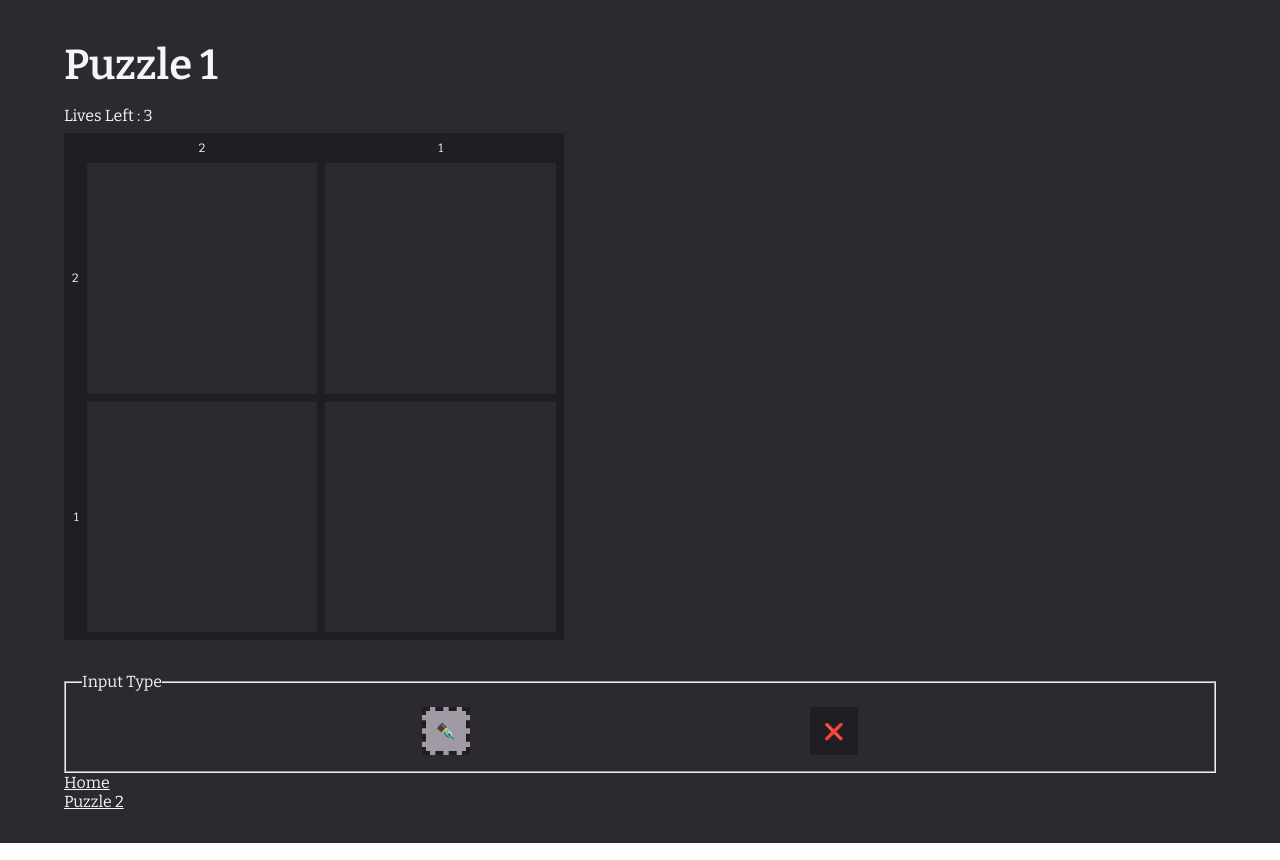
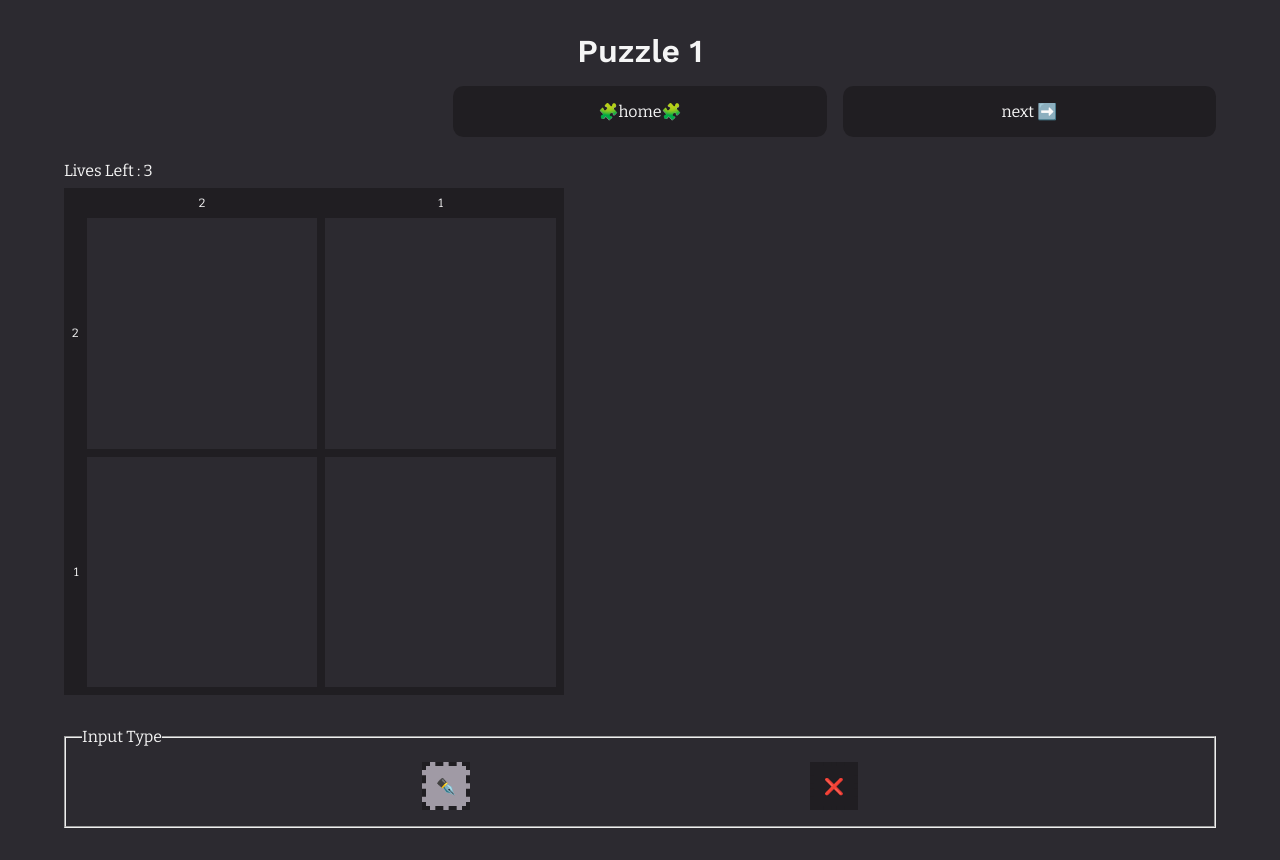
Before and after one commit to DanForder/nonogram, a React (Create React App) app: page /nonogram/puzzles/1 in a window 1280 px wide. Built offline with nearby package versions, Linux system fonts and the light colour scheme.

Commit message:
added puzzle headings

```diff
--- /dev/null
+++ b/src/components/PuzzleHeader/PuzzleHeader.scss
@@ -0,0 +1,41 @@
+@use "../../styles/variables" as *;
+
+.puzzle-header {
+  display: grid;
+  grid-template-areas:
+    "heading heading heading"
+    "previous-puzzle home next-puzzle";
+  grid-template-columns: 1fr 1fr 1fr;
+  gap: 1rem;
+  margin-bottom: 1rem;
+
+  & > * {
+    display: flex;
+    justify-content: center;
+  }
+
+  .puzzle-header__heading {
+    grid-area: heading;
+    margin: 0;
+  }
+
+  .puzzle-header__previous {
+    grid-area: previous-puzzle;
+  }
+
+  .puzzle-header__home {
+    grid-area: home;
+  }
+
+  .puzzle-header__next {
+    grid-area: next-puzzle;
+  }
+
+  .puzzle-header__next,
+  .puzzle-header__previous,
+  .puzzle-header__home {
+    background-color: $foreground-color;
+    padding: 1rem 0;
+    border-radius: 0.65rem;
+  }
+}
--- /dev/null
+++ b/src/components/PuzzleHeader/PuzzleHeader.tsx
@@ -0,0 +1,38 @@
+import { Link } from "react-router-dom";
+import "./PuzzleHeader.scss";
+
+type PuzzleHeaderProps = {
+  userFacingPuzzleId: number;
+  puzzleId: number;
+  lastUserFacingPuzzleId: number;
+};
+
+const PuzzleHeader: React.FC<PuzzleHeaderProps> = ({
+  userFacingPuzzleId,
+  puzzleId,
+  lastUserFacingPuzzleId,
+}) => {
+  const previousPuzzleId = userFacingPuzzleId - 1;
+  const nextPuzzleId = userFacingPuzzleId + 1;
+
+  return (
+    <header className="puzzle-header">
+      <h1 className="puzzle-header__heading">Puzzle {userFacingPuzzleId}</h1>
+      {previousPuzzleId > 0 && (
+        <Link className="puzzle-header__previous" to={`/puzzles/${puzzleId}`}>
+          ⬅️ previous
+        </Link>
+      )}
+      <Link className="puzzle-header__home" to="/">
+        🧩home🧩
+      </Link>
+      {nextPuzzleId <= lastUserFacingPuzzleId && (
+        <Link className="puzzle-header__next" to={`/puzzles/${puzzleId + 2}`}>
+          next ➡️
+        </Link>
+      )}
+    </header>
+  );
+};
+
+export default PuzzleHeader;
--- a/src/styles/global.scss
+++ b/src/styles/global.scss
@@ -3,3 +3,7 @@
 * {
   color: $text-color;
 }
+
+a {
+  text-decoration: none;
+}
--- a/src/styles/typography.scss
+++ b/src/styles/typography.scss
@@ -29,7 +29,7 @@ h1 {
 }
 
 h2 {
-  font-size: 2.625rem;
+  font-size: 1.65rem;
 }
 
 h3 {
--- a/src/views/Home/Home.tsx
+++ b/src/views/Home/Home.tsx
@@ -17,6 +17,7 @@ export const HomeView = () => {
   return (
     <Layout>
       <h1>Nonogram Puzzler</h1>
+      <h2>Puzzles</h2>
       <TileContainer>{puzzleContents}</TileContainer>
     </Layout>
   );
--- a/src/views/Puzzle/Puzzle.tsx
+++ b/src/views/Puzzle/Puzzle.tsx
@@ -1,6 +1,7 @@
 import { Link, useNavigate, useParams } from "react-router-dom";
 import Layout from "../../components/Layout/Layout";
 import Puzzle from "../../components/Puzzle/Puzzle";
+import PuzzleHeader from "../../components/PuzzleHeader/PuzzleHeader";
 import { puzzles } from "../../data/mock/puzzles";
 import { setPuzzleCompleteState } from "../../utils/localStorageUtils";
 import { PuzzleParams } from "./PuzzleParams";
@@ -13,15 +14,11 @@ const Error = (
 );
 
 const PuzzleView = () => {
-  const { id } = useParams<PuzzleParams>();
   const navigate = useNavigate();
+  const params = useParams<PuzzleParams>();
 
-  if (id === undefined) {
-    return Error;
-  }
-
-  const puzzleId = parseInt(id) - 1;
-
+  const userFacingPuzzleId = parseInt(params.id ?? "-99");
+  const puzzleId = userFacingPuzzleId - 1;
   const puzzle = puzzles[puzzleId];
 
   if (puzzle === undefined) {
@@ -35,11 +32,12 @@ const PuzzleView = () => {
 
   return (
     <Layout>
-      <h2>Puzzle {id}</h2>
+      <PuzzleHeader
+        userFacingPuzzleId={userFacingPuzzleId}
+        puzzleId={puzzleId}
+        lastUserFacingPuzzleId={puzzles.length}
+      />
       <Puzzle puzzle={puzzle} onComplete={handleWin} />
-      <Link to="/">Home</Link>
-      <br />
-      <Link to={`/puzzles/${puzzleId + 2}`}>Puzzle {puzzleId + 2}</Link>
     </Layout>
   );
 };
```
